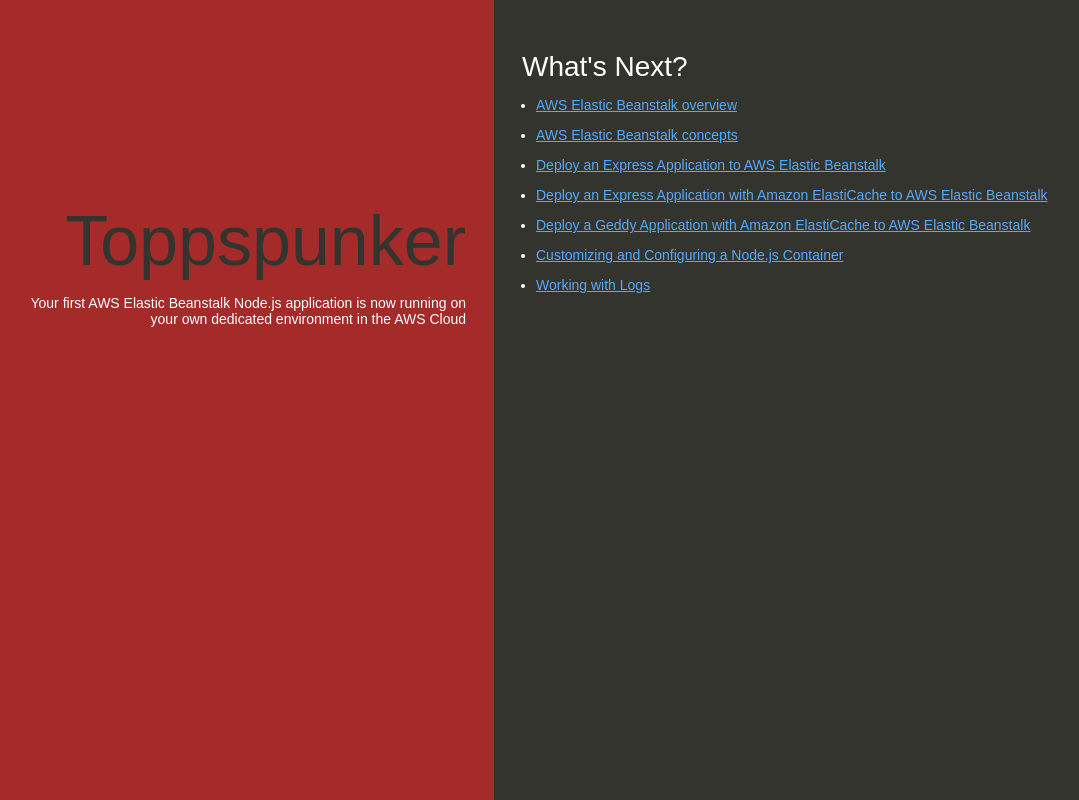
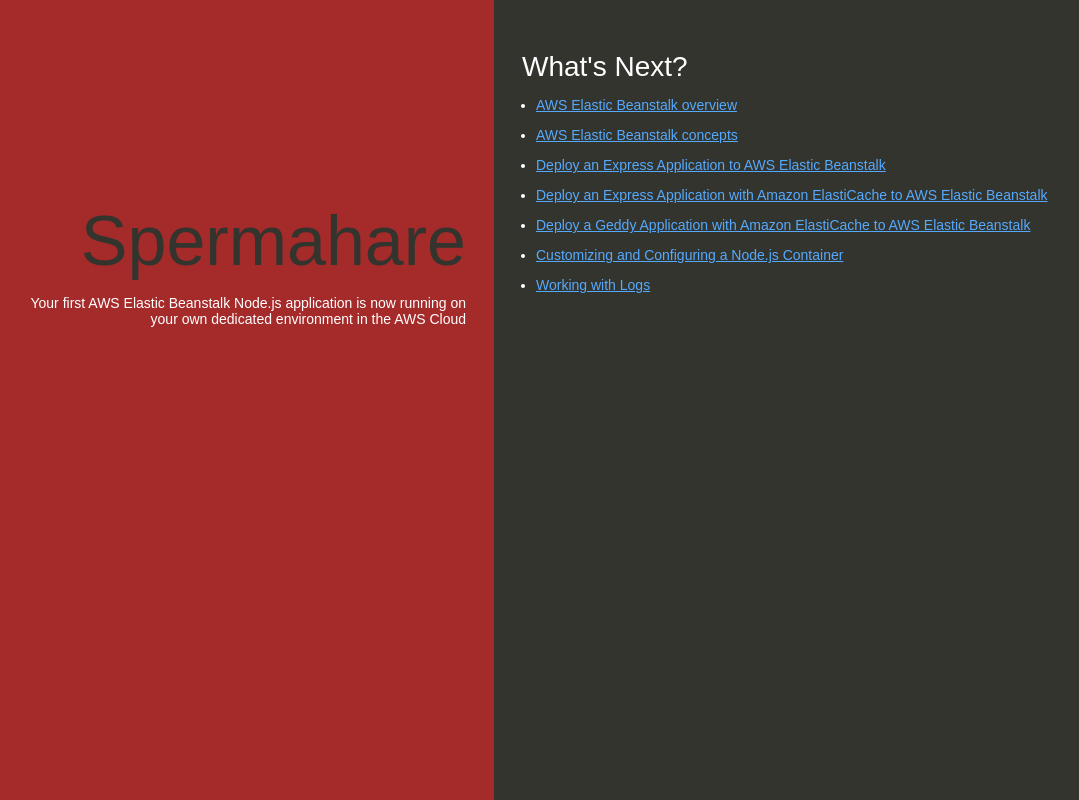
Before and after one commit to tlundin/my-nodejs-app, a website: page index.html in a window 1280 px wide. Shown: the whole page, without its empty margins (146-1225 px from the left). Drawn offline with Linux system fonts and the light colour scheme.

Commit message:
Update index.html

```diff
--- a/index.html
+++ b/index.html
@@ -74,7 +74,7 @@
   </head>
   <body>
     <div class="textColumn">
-      <h1>Toppspunker</h1>
+      <h1>Spermahare</h1>
       <p>Your first AWS Elastic Beanstalk Node.js application is now running on your own dedicated environment in the AWS Cloud</p>
     </div>
     <div class="linksColumn">
```
